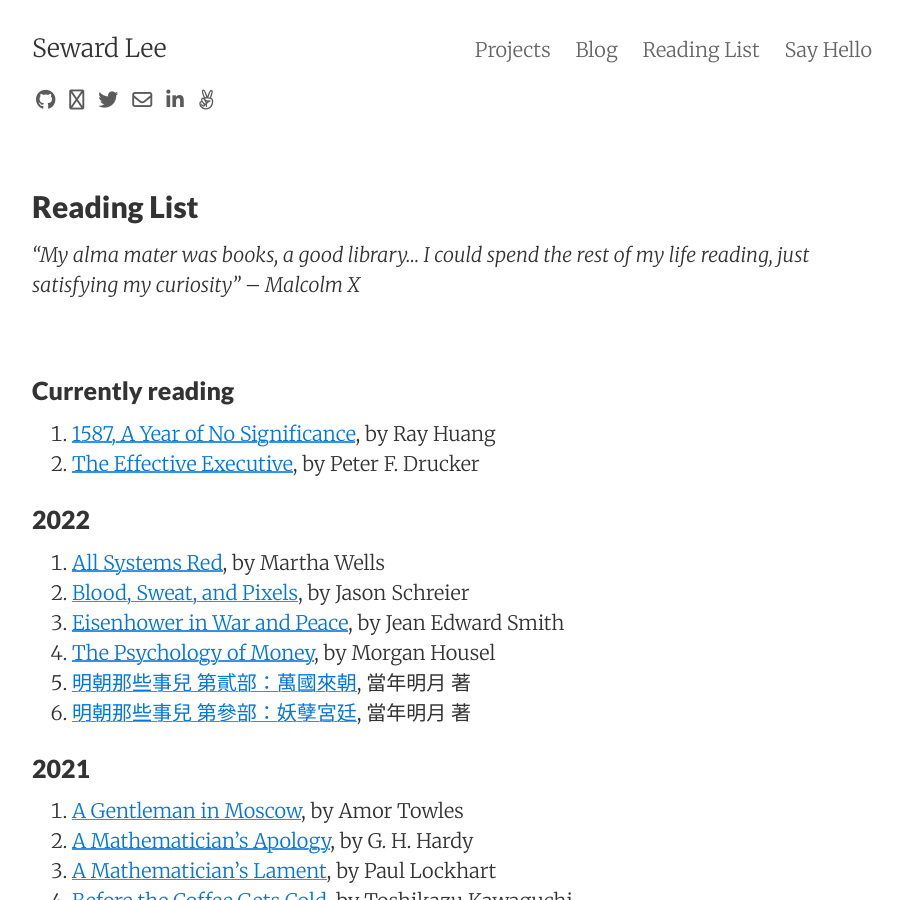
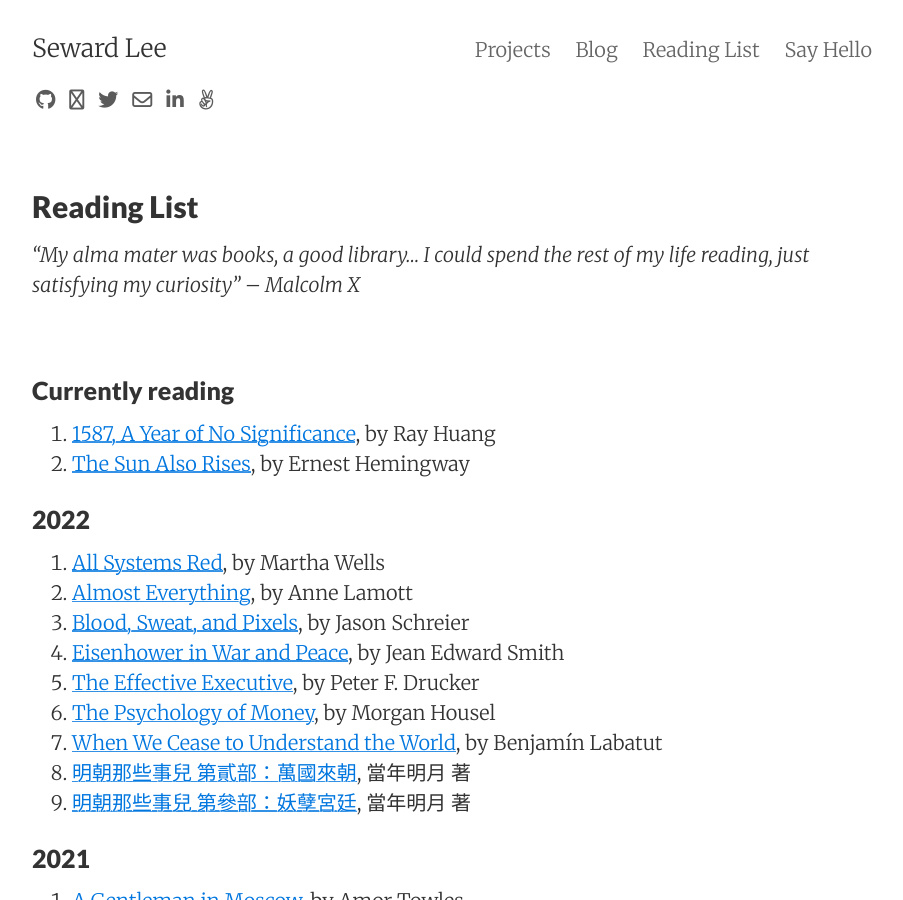
Before and after one commit to sewardlee337/sewardlee337.github.io, a Jekyll site: the page built from readinglist.md, in a window 1280 px wide and 900 px high. Shown: the whole window, without its empty margins (188-1091 px from the left). Built offline with Jekyll 4.4.1, drawn with Linux system fonts in a browser that asks for light colours; nearby versions of some CDN libraries.

Commit message:
update reading list

```diff
--- a/readinglist.md
+++ b/readinglist.md
@@ -13,15 +13,18 @@
 ### Currently reading
 
 1. [1587, A Year of No Significance](https://amzn.to/34djZWU), by Ray Huang
-1. [The Effective Executive](https://amzn.to/3qaVIId), by Peter F. Drucker
+1. [The Sun Also Rises](https://amzn.to/3HMuoHL), by Ernest Hemingway
 
 
 ### 2022
 
 1. [All Systems Red](https://amzn.to/3Fq03xP), by Martha Wells
+1. [Almost Everything](https://amzn.to/33ZdBmk), by Anne Lamott
 1. [Blood, Sweat, and Pixels](https://amzn.to/3s0hqQ4), by Jason Schreier
 1. [Eisenhower in War and Peace](https://amzn.to/3JtzeLm), by Jean Edward Smith
+1. [The Effective Executive](https://amzn.to/3qaVIId), by Peter F. Drucker
 1. [The Psychology of Money](https://amzn.to/33veRNl), by Morgan Housel
+1. [When We Cease to Understand the World](https://amzn.to/3vj6fW5), by Benjamín Labatut
 1. [明朝那些事兒 第貳部：萬國來朝](https://bit.ly/3JM0ZyV), 當年明月 著
 1. [明朝那些事兒 第參部：妖孽宮廷](https://bit.ly/3KCeotF), 當年明月 著
 
```
